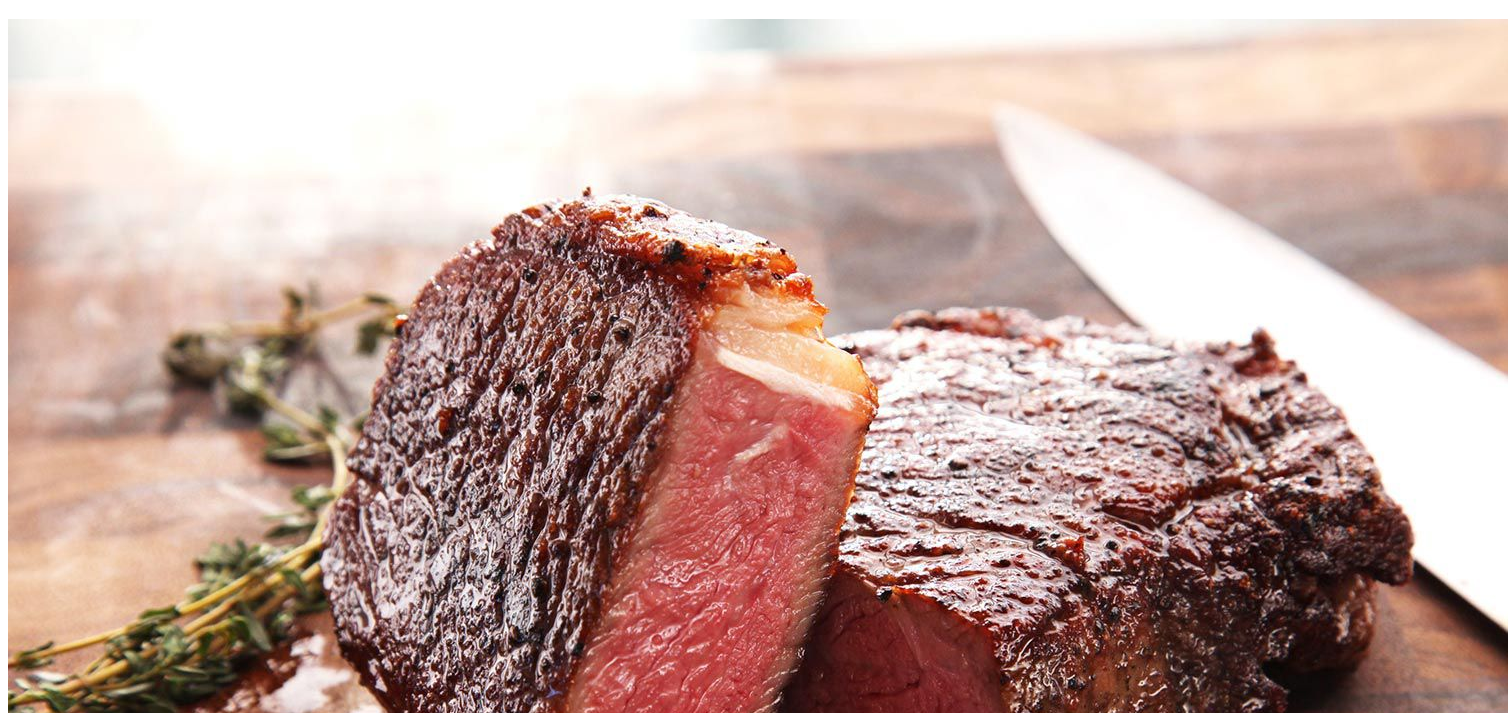
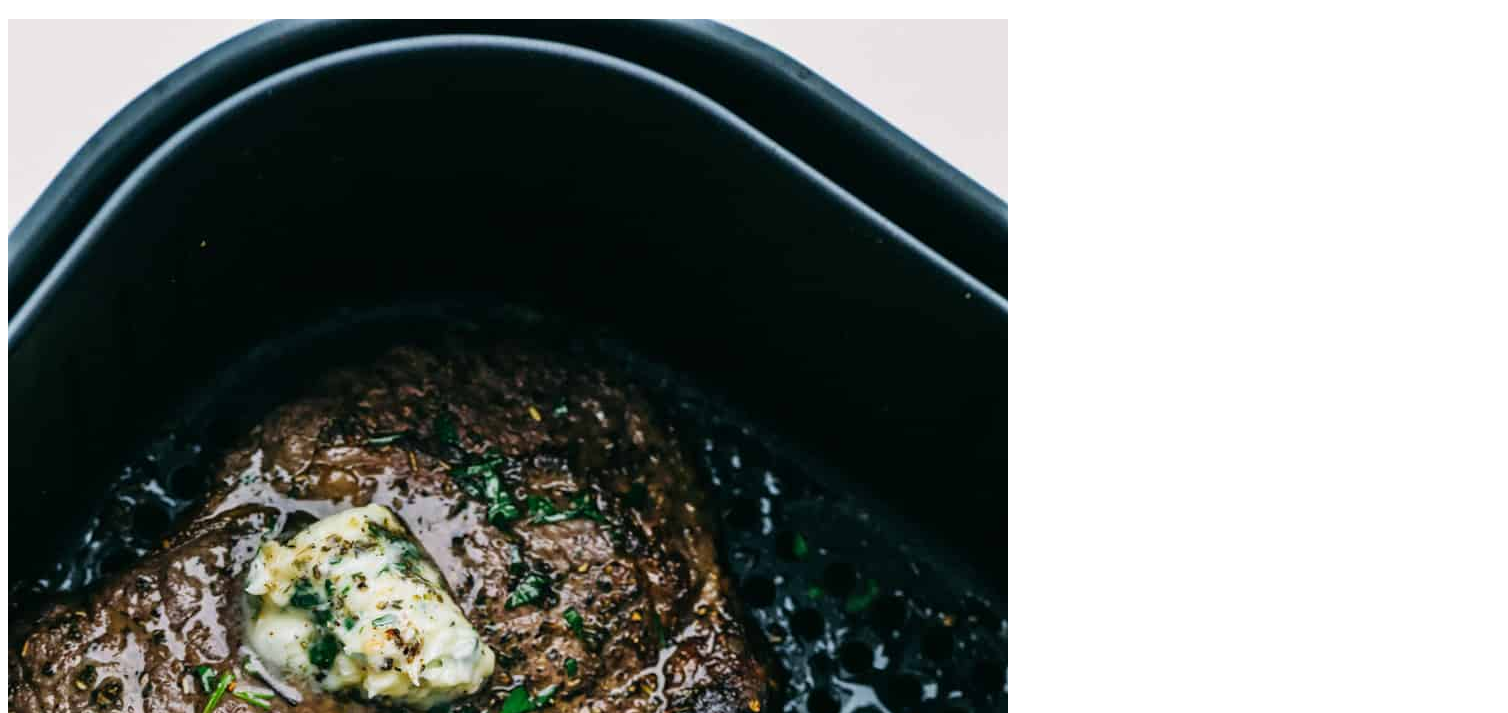
Before and after one commit to victorcastorgui/odin-recipes, a plain HTML site: page recipes/steak.html in a window 1280 px wide. Shown: the part 87-800 px from the top of the page, 1508 px wide, since content can reach past the window. Drawn offline with Linux system fonts and the light colour scheme.

Commit message:
change picture of steak because previous one is corrupted

```diff
--- a/recipes/steak.html
+++ b/recipes/steak.html
@@ -9,7 +9,7 @@
 <body>
     <a href="../index.html">Home</a>
     <h1>Steak Recipe</h1>
-    <img src="../images/steak.jpeg" alt="Steak">
+    <img src="../images/air_fryer_steak.jpeg" alt="Steak">
     <h2>Perfect Air Fry Steak</h2>
     <p>Who doesn't love steak? Steak are a necessity in life.</p>
     <p>In this page, you will see the easiest way to cook a steak using Air Fryer. It is simple and juicy without any hassle of cleaning up your kitchen top.</p>
```
Also changed, not shown: images/air_fryer_steak.jpeg (added), images/steak.jpeg (deleted).
